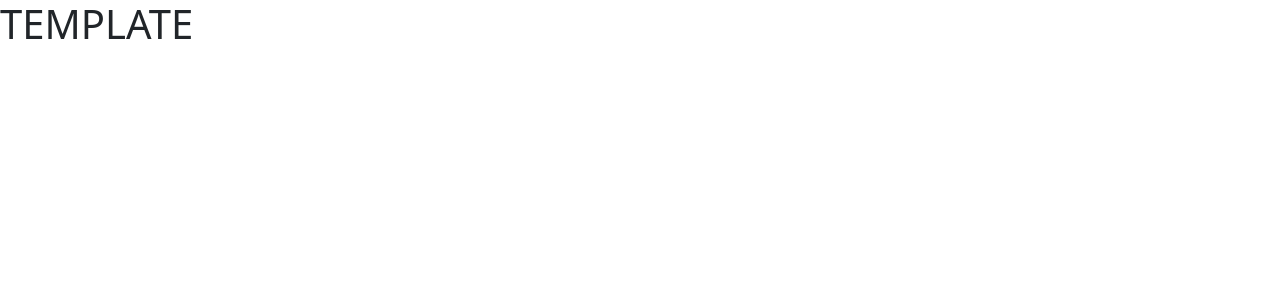
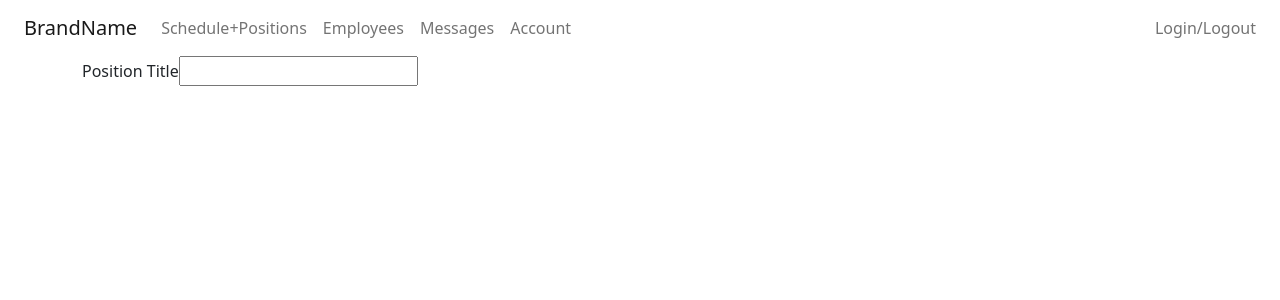
Before and after one commit to cmcnamara15/Schedaddy, a React (Create React App) app in the folder client/: page / in a window 1280 px wide. Shown: the top 300 px of the page. Built offline with nearby package versions, Linux system fonts and the light colour scheme.

Commit message:
navbar, starting position form

```diff
--- a/client/src/App.js
+++ b/client/src/App.js
@@ -11,6 +11,7 @@ import { setContext } from "@apollo/client/link/context";
 import Navbar from './components/Navbar';
 import EmployeeForm from './components/EmployeeForm';
 import Loginform from './components/Loginform';
+import PositionForm from './components/PositionForm';
 
 const httpLink = createHttpLink({
   uri: "/graphql",
@@ -37,8 +38,8 @@ function App() {
   return (
     <ApolloProvider client={client}>
       <Router>
-          {/* <Navbar /> */}
-          <Loginform />
+          <Navbar />
+          <PositionForm />
       </Router>
     </ApolloProvider>
   );
--- a/client/src/components/Navbar.js
+++ b/client/src/components/Navbar.js
@@ -1,61 +1,38 @@
 import Container from 'react-bootstrap/Container';
 import Nav from 'react-bootstrap/Nav';
 import Navbar from 'react-bootstrap/Navbar';
-import React from 'react';
+// import React from 'react';
 import { useState } from 'react';
 
-const CollapsibleExample = () => {
+
+export default function App() {
   const [loggedIn, setLoggedIn] = useState(false);
   const [isAdmin, setIsAdmin] = useState(true);
-  setLoggedIn((jwt) => !jwt);
+  // setLoggedIn((jwt) => !jwt);
 
-  function adminView() {
   return (
-      <Navbar collapseOnSelect expand="lg" className="bg-body-tertiary">
-        <Container>
-          <Navbar.Brand href="/">BrandName</Navbar.Brand>
+    <Navbar className="bg-body-tertiary">
+    <Container fluid className='px-4'>
+      <Navbar.Brand href="#home">BrandName</Navbar.Brand>
       <Navbar.Toggle aria-controls="responsive-navbar-nav" />
-          <Navbar.Collapse id="responsive-navbar-nav">
+      <Navbar.Collapse className="justify-content-end">
         <Nav className="me-auto">
           <Nav.Link href="/schedule">Schedule+Positions</Nav.Link>
+          {/* <Nav.Link href="/schedule">My Schedule</Nav.Link> */}
           <Nav.Link href="/employees">Employees</Nav.Link>
+          {/* If [isAdmin] show, otherwise don't */}
           <Nav.Link href="/Message">Messages</Nav.Link>
-              <Navbar.Collapse className="justify-content-end">
+          <Nav.Link href="/Account">Account</Nav.Link>
+
+        </Nav>
         <Navbar.Text>
-                  <a href="/login">{loggedIn ? 'Login' : 'Logout'}</a>
+              Login/Logout
+              {/* <a href="/login">{loggedIn ? 'Login' : 'Logout'}</a> */}
             </Navbar.Text>
-              </Navbar.Collapse>
-            </Nav>
       </Navbar.Collapse>
     </Container>
     </Navbar>
   );
 }
 
-  function userView() {
-    return (
-      <Navbar collapseOnSelect expand="lg" className="bg-body-tertiary">
-      <Container>
-        <Navbar.Brand href="/">BrandName</Navbar.Brand>
-        <Navbar.Toggle aria-controls="responsive-navbar-nav" />
-        <Navbar.Collapse id="responsive-navbar-nav">
-          <Nav className="me-auto">
-            <Nav.Link href="/schedule">My Schedule</Nav.Link>
-            <Nav.Link href="/employees">Messages</Nav.Link>
-            <Nav.Link href="/Message">Account</Nav.Link>
-            <Navbar.Collapse className="justify-content-end">
-              <Navbar.Text>
-              <a href="/login">{loggedIn ? 'Login' : 'Logout'}</a>
-              </Navbar.Text>
-            </Navbar.Collapse>
-          </Nav>
-        </Navbar.Collapse>
-      </Container>
-    </Navbar>
-    );
-  }
-
-  isAdmin ? adminView() : userView();
-}
-
-export default CollapsibleExample;
+//   isAdmin ? adminView() : userView();
--- a/client/src/components/PositionForm.js
+++ b/client/src/components/PositionForm.js
@@ -1,10 +1,44 @@
-import React from 'react'
+import React, { useState } from 'react';
+import Container from 'react-bootstrap/esm/Container';
 
 const PositionForm = () => {
+  const [position, setPosition] = useState('');
+  const [hourlyWage, setHourlyWage] = useState('');
+
+  const handleChange = (event) => {
+    const { name, value } = event.target;
+
+    switch (name) {
+      case 'position':
+        setPosition(value);
+        break
+    };
+  };
+
+  const handleFormSubmit = async (event) => {
+    event.preventDefault();
+
+    alert('New Position created');
+    setPosition('');
+    setHourlyWage('');
+  };
+
+
+
   return (
-    <div>
-
-    </div>
+    <Container>
+      <form>
+        <label htmlFor='position'>
+          Position Title
+          <input
+          name='position'
+          type='text'
+          value={position}
+          onChange={handleChange}
+          />
+        </label>
+      </form>
+    </Container>
   )
 }
 
```
Lines whose indentation alone changed are shown as unchanged.
